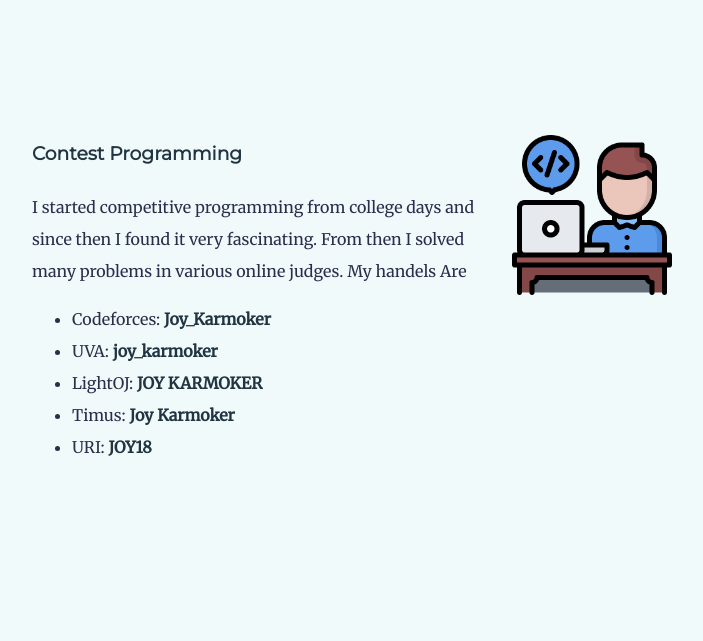
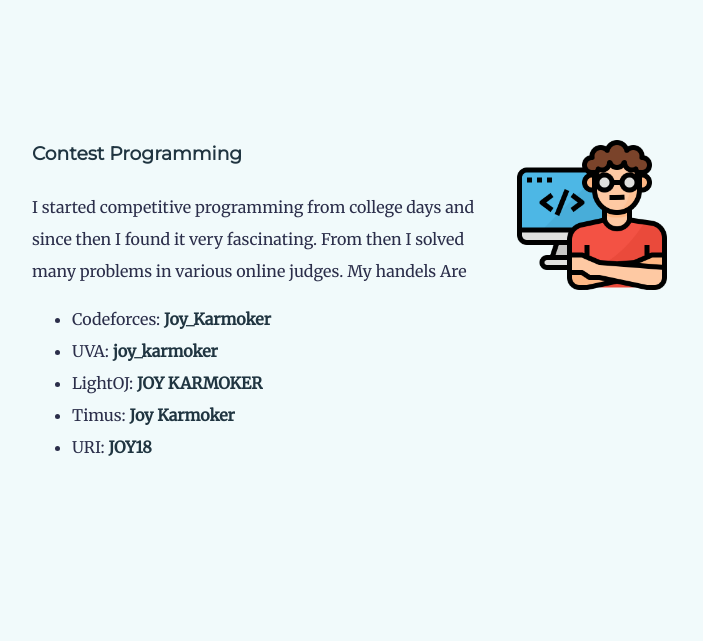
Before and after one commit to JoyKarmoker/joykarmokerwebsite, a plain HTML site: page index.html in a window 1280 px wide. Shown: the part 1760-2401 px from the top of the page, without its empty margins (288-991 px from the left). Drawn offline with Linux system fonts and the light colour scheme.

Commit message:
Replaced the Previous photo of the Contest Programmer

```diff
--- a/index.html
+++ b/index.html
@@ -50,7 +50,7 @@
       </div>
 
       <div class="skill-row">
-        <img class="contestprogrammer" src="img\programmer.png" alt= "Contest Programmer image">
+        <img class="contestprogrammer" src="img\Contest_Programmer.png" alt= "Contest Programmer image">
         <h3>Contest Programming</h3>
         <p>
           I started competitive programming from college days and since then I found it very fascinating.
```
